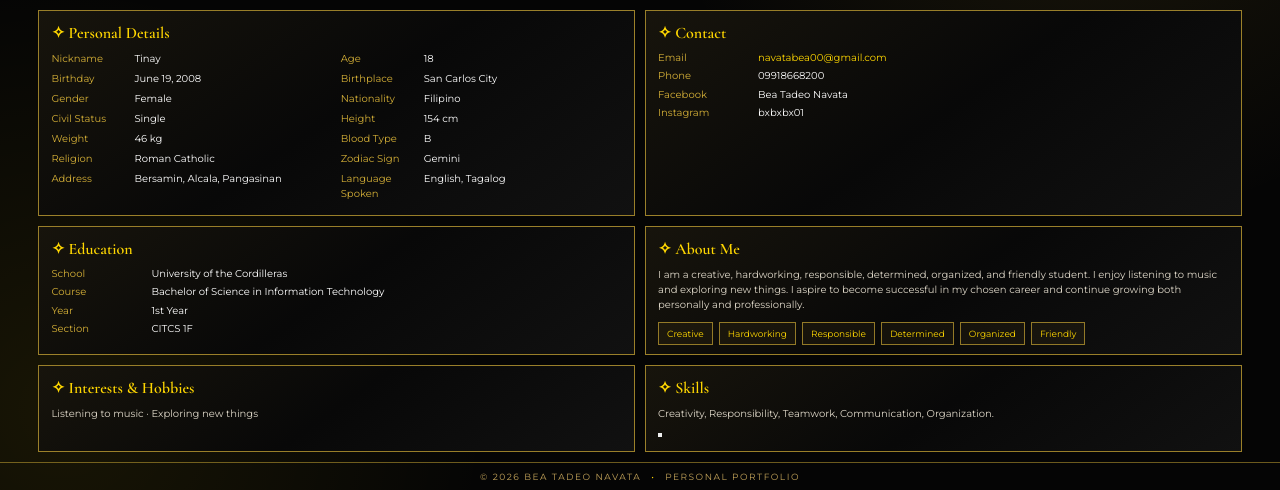
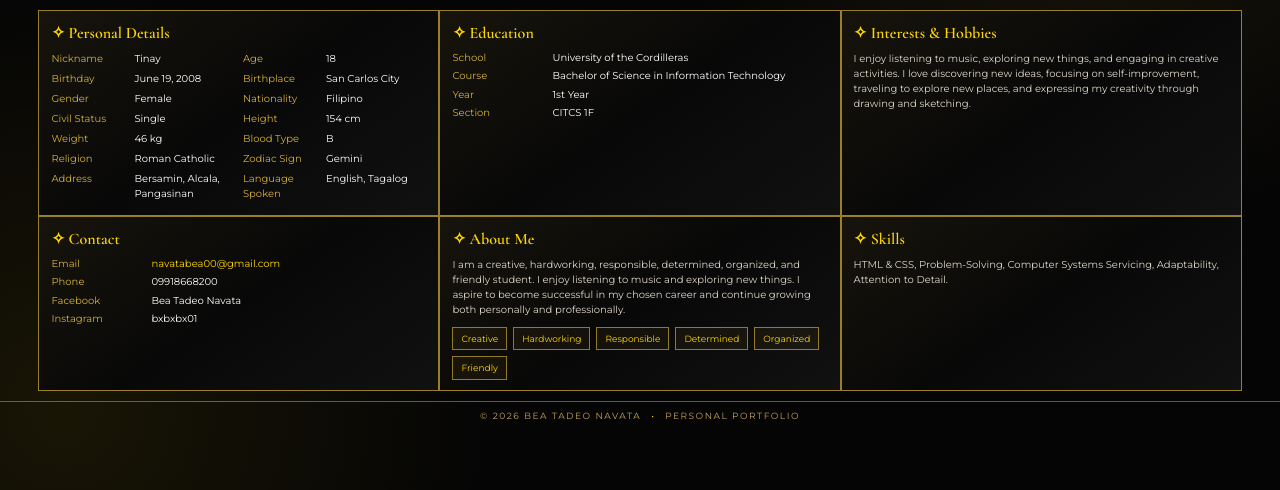
Before and after one commit to beanavata018-afk/portfolio, a plain HTML site: page personal.html in a window 1280 px wide. Shown: the part 310-800 px from the top of the page. Drawn offline with nearby package versions, Linux system fonts and the light colour scheme.

Commit message:
Align personal profile sections
Co-authored-by: Copilot <223556219+Copilot@users.noreply.github.com>

```diff
--- a/personal.html
+++ b/personal.html
@@ -1,7 +1,7 @@
 <!DOCTYPE html>
 <html lang="en"><head><meta charset="UTF-8"><meta name="viewport" content="width=device-width, initial-scale=1.0">
 <title>Personal Information | Bea Navata</title><link rel="stylesheet" href="style.css"></head>
-<body><div class="site-shell">
+<body class="personal-page"><div class="site-shell">
 <header class="topbar"><a class="brand" href="index.html"><span class="brand-mark">BN</span><span>BEA NAVATA<small>PERSONAL PORTFOLIO</small></span></a>
 <nav class="nav"><a href="index.html"><span>⌂</span> HOME</a><a class="active" href="personal.html"><span>♙</span> PERSONAL</a><a href="achievements.html"><span>♜</span> ACHIEVEMENTS</a><a href="family.html"><span>♧</span> FAMILY</a></nav></header>
 <main class="page-main">
@@ -17,7 +17,7 @@
     <article class="info-card"><h3>✧ Contact</h3><dl><dt>Email</dt><dd><a href="mailto:navatabea00@gmail.com">navatabea00@gmail.com</a></dd><dt>Phone</dt><dd>09918668200</dd><dt>Facebook</dt><dd>Bea Tadeo Navata</dd><dt>Instagram</dt><dd>bxbxbx01</dd></dl></article>
     <article class="info-card"><h3>✧ Education</h3><dl><dt>School</dt><dd>University of the Cordilleras</dd><dt>Course</dt><dd>Bachelor of Science in Information Technology</dd><dt>Year</dt><dd>1st Year</dd><dt>Section</dt><dd>CITCS 1F</dd></dl></article>
     <article class="info-card"><h3>✧ About Me</h3><p>I am a creative, hardworking, responsible, determined, organized, and friendly student. I enjoy listening to music and exploring new things. I aspire to become successful in my chosen career and continue growing both personally and professionally.</p><div class="tag-list"><span>Creative</span><span>Hardworking</span><span>Responsible</span><span>Determined</span><span>Organized</span><span>Friendly</span></div></article>
-    <article class="info-card"><h3>✧ Interests & Hobbies</h3><p>Listening to music · Exploring new things</p></article>
-    <article class="info-card"><h3>✧ Skills</h3><p class="muted">Creativity, Responsibility, Teamwork, Communication, Organization.</p><button
+    <article class="info-card"><h3>✧ Interests & Hobbies</h3><p>I enjoy listening to music, exploring new things, and engaging in creative activities. I love discovering new ideas, focusing on self-improvement, traveling to explore new places, and expressing my creativity through drawing and sketching.</p></article>
+    <article class="info-card"><h3>✧ Skills</h3><p class="muted">HTML & CSS, Problem-Solving, Computer Systems Servicing, Adaptability, Attention to Detail.</p></article>
   </section>
 </main><footer>© 2026 BEA TADEO NAVATA <span>•</span> PERSONAL PORTFOLIO</footer></div></body></html>
--- a/style.css
+++ b/style.css
@@ -2809,3 +2809,75 @@ a:focus-visible {
     line-height: 1.6 !important;
     overflow-wrap: break-word !important;
 }
+
+/* Let the personal profile grow naturally instead of clipping its cards. */
+.personal-page {
+    height: auto !important;
+    min-height: 100vh !important;
+    overflow-x: hidden !important;
+    overflow-y: auto !important;
+}
+
+.personal-page .site-shell {
+    height: auto !important;
+    min-height: 100vh !important;
+    overflow: visible !important;
+}
+
+.personal-page .page-main {
+    flex: 0 0 auto !important;
+    overflow: visible !important;
+}
+
+.personal-page .info-grid {
+    flex: 0 0 auto !important;
+    min-height: auto !important;
+    grid-template-rows: none !important;
+    grid-auto-rows: auto !important;
+    align-content: start !important;
+    overflow: visible !important;
+}
+
+.personal-page .info-card {
+    height: auto !important;
+    overflow: visible !important;
+}
+
+@media (min-width: 901px) {
+    .personal-page .info-grid {
+        grid-template-columns: repeat(3, minmax(0, 1fr)) !important;
+        grid-template-rows: auto auto !important;
+        align-items: stretch !important;
+        gap: 0 !important;
+    }
+
+    .personal-page .info-card:nth-child(1) {
+        grid-row: 1;
+        grid-column: 1;
+    }
+
+    .personal-page .info-card:nth-child(2) {
+        grid-row: 2;
+        grid-column: 1;
+    }
+
+    .personal-page .info-card:nth-child(3) {
+        grid-row: 1;
+        grid-column: 2;
+    }
+
+    .personal-page .info-card:nth-child(4) {
+        grid-row: 2;
+        grid-column: 2;
+    }
+
+    .personal-page .info-card:nth-child(5) {
+        grid-row: 1;
+        grid-column: 3;
+    }
+
+    .personal-page .info-card:nth-child(6) {
+        grid-row: 2;
+        grid-column: 3;
+    }
+}
```
